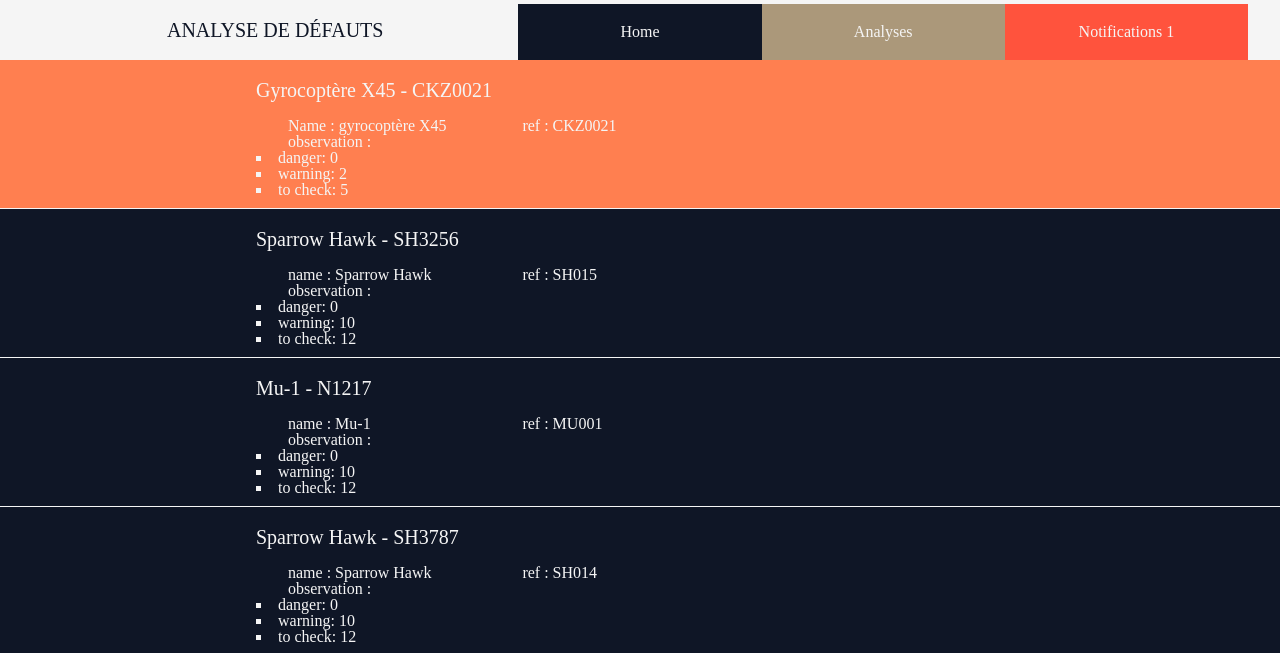
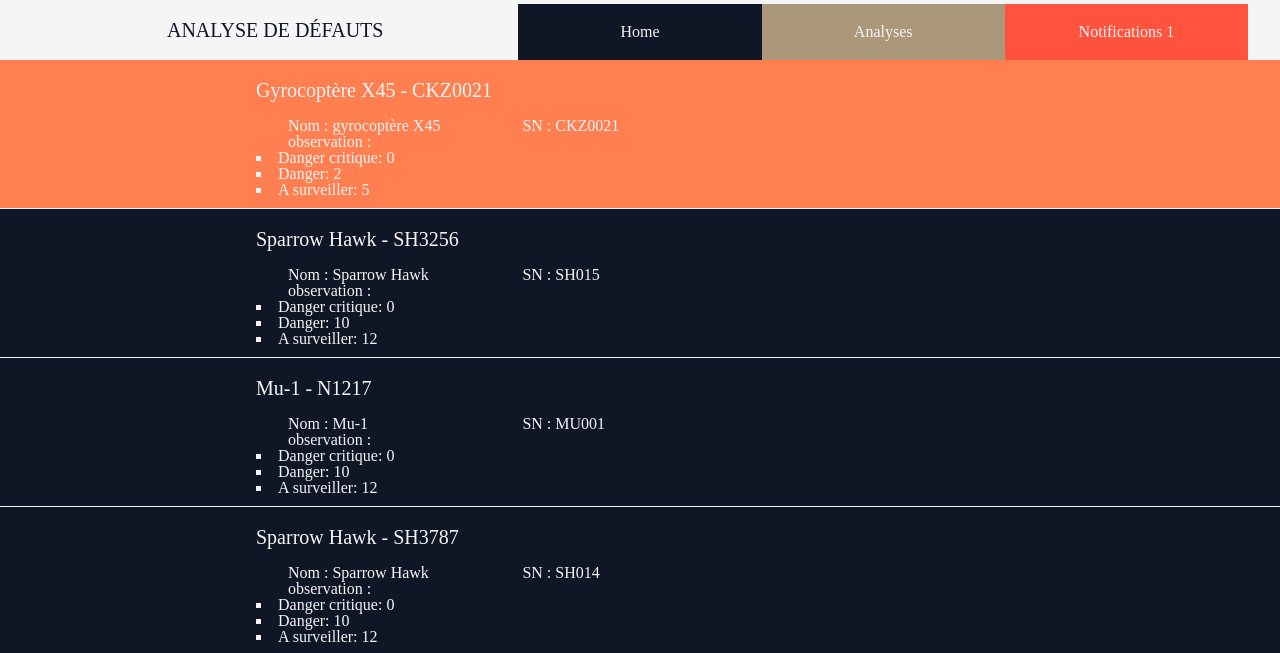
Before and after one commit to Thibault-Santonja/SH03, a plain HTML site: page html/analysis.html in a window 1280 px wide. Shown: the top 653 px of the page. Drawn offline with Linux system fonts and the light colour scheme.

Commit message:
corrections mineures

```diff
--- a/html/analysis.html
+++ b/html/analysis.html
@@ -18,13 +18,13 @@
 <main>
     <a href="study.html" class="news"><div class="notif news">
         <h2>Gyrocoptère X45 - CKZ0021</h2>
-        <p>Name : gyrocoptère X45</p>
-        <p>ref : CKZ0021</p>
+        <p>Nom : gyrocoptère X45</p>
+        <p>SN : CKZ0021</p>
         <ul>
             <p>observation :</p>
-            <li>danger: 0</li>
-            <li>warning: 2</li>
-            <li>to check: 5</li>
+            <li>Danger critique: 0</li>
+            <li>Danger: 2</li>
+            <li>A surveiller: 5</li>
         </ul>
     </div></a>
 
@@ -32,13 +32,13 @@
 
     <a href="study.html"><div class="notif">
         <h2>Sparrow Hawk - SH3256</h2>
-        <p>name : Sparrow Hawk</p>
-        <p>ref : SH015</p>
+        <p>Nom : Sparrow Hawk</p>
+        <p>SN : SH015</p>
         <ul>
             <p>observation :</p>
-            <li>danger: 0</li>
-            <li>warning: 10</li>
-            <li>to check: 12</li>
+            <li>Danger critique: 0</li>
+            <li>Danger: 10</li>
+            <li>A surveiller: 12</li>
         </ul>
     </div></a>
 
@@ -46,13 +46,13 @@
 
     <a href="study.html"><div class="notif">
         <h2>Mu-1 - N1217</h2>
-        <p>name : Mu-1 </p>
-        <p>ref : MU001</p>
+        <p>Nom : Mu-1 </p>
+        <p>SN : MU001</p>
         <ul>
             <p>observation :</p>
-            <li>danger: 0</li>
-            <li>warning: 10</li>
-            <li>to check: 12</li>
+            <li>Danger critique: 0</li>
+            <li>Danger: 10</li>
+            <li>A surveiller: 12</li>
         </ul>
     </div></a>
 
@@ -60,13 +60,13 @@
 
     <a href="study.html"><div class="notif">
         <h2>Sparrow Hawk - SH3787</h2>
-        <p>name : Sparrow Hawk</p>
-        <p>ref : SH014</p>
+        <p>Nom : Sparrow Hawk</p>
+        <p>SN : SH014</p>
         <ul>
             <p>observation :</p>
-            <li>danger: 0</li>
-            <li>warning: 10</li>
-            <li>to check: 12</li>
+            <li>Danger critique: 0</li>
+            <li>Danger: 10</li>
+            <li>A surveiller: 12</li>
         </ul>
     </div></a>
 
```
Also changed, not shown: html/confirmation.html (+1 -1 lines).
